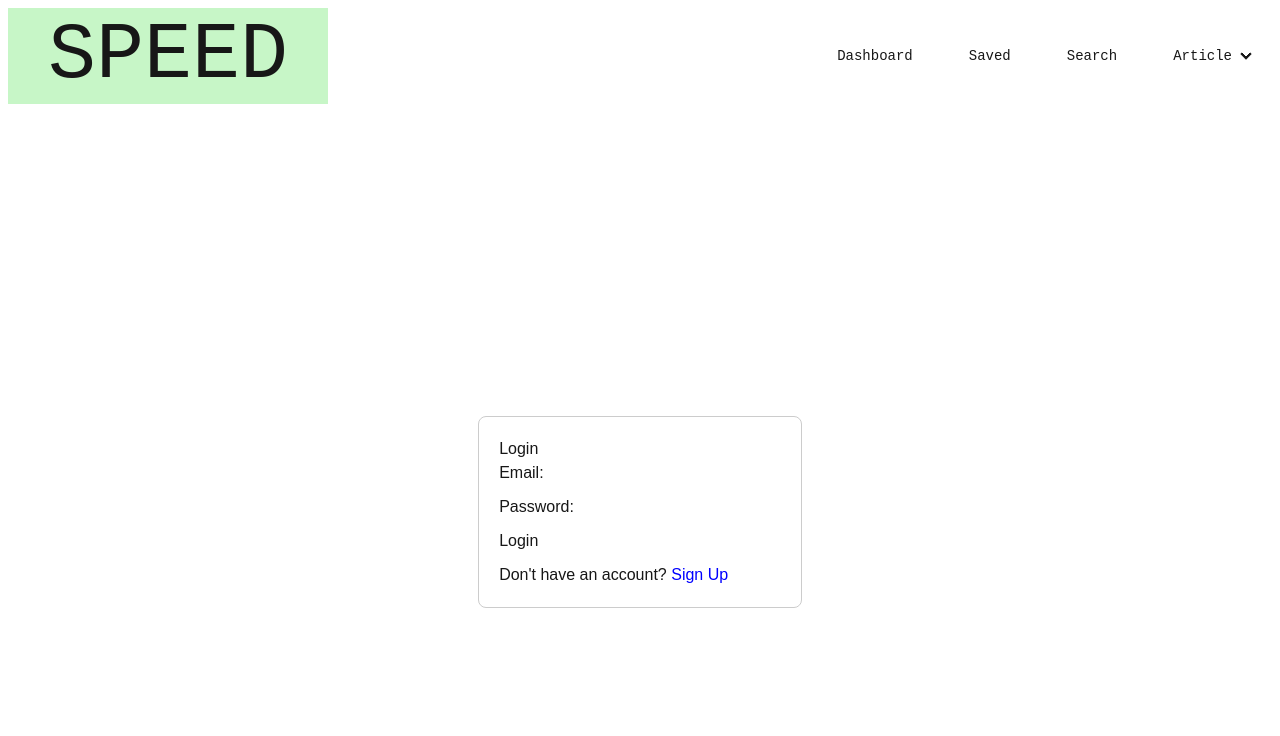
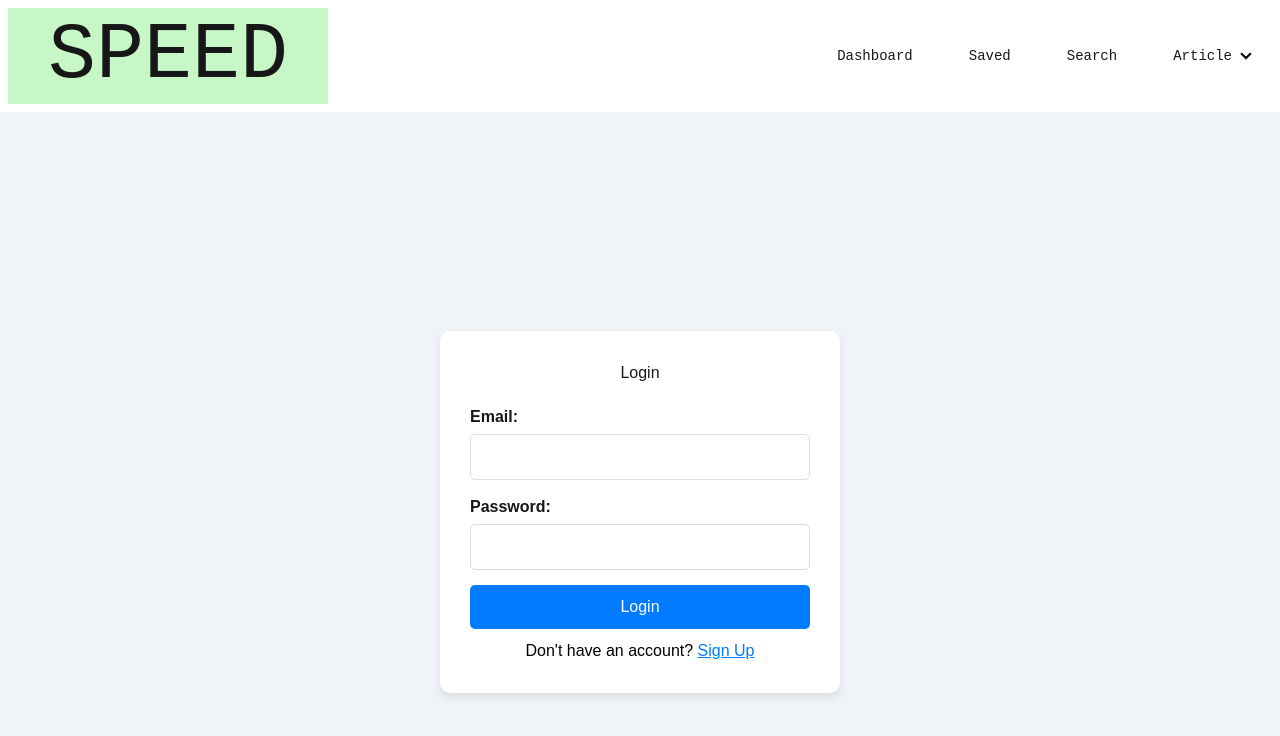
Before and after one commit to tley4/SPEED-W203_01, a Next.js app in the folder speed/: page /login in a window 1280 px wide. Shown: the top 736 px of the page. Built offline with nearby package versions, Linux system fonts and the light colour scheme.

Commit message:
login page and home page ('/') looks improved
make login page and home page to look nicer

```diff
--- a/speed/src/app/login/page.tsx
+++ b/speed/src/app/login/page.tsx
@@ -2,6 +2,7 @@
 
 import { useState } from 'react';
 import { useRouter } from 'next/navigation';
+import '../../css/auth.css'; // Adjust the path based on your file structure
 
 export default function Auth() {
   const [isLogin, setIsLogin] = useState(true);
@@ -18,7 +19,6 @@ export default function Auth() {
       return;
     }
 
-    // Update the endpoint to match your backend server's URL and port
     const endpoint = isLogin
       ? 'http://localhost:5000/api/login'
       : 'http://localhost:5000/api/signup';
@@ -33,7 +33,6 @@ export default function Auth() {
       });
 
       if (res.ok) {
-        // Store a flag in local storage indicating that the user is logged in
         localStorage.setItem('loggedIn', 'true');
         router.push('/'); // Redirect after successful login/signup
       } else {
@@ -46,11 +45,11 @@ export default function Auth() {
   };
 
   return (
-    <div style={{ display: 'flex', justifyContent: 'center', alignItems: 'center', height: '100vh' }}>
-      <form onSubmit={handleSubmit} style={{ maxWidth: '400px', padding: '20px', border: '1px solid #ccc', borderRadius: '8px' }}>
+    <div className="auth-container">
+      <form className="auth-form" onSubmit={handleSubmit}>
         <h2>{isLogin ? 'Login' : 'Sign Up'}</h2>
-        {error && <p style={{ color: 'red' }}>{error}</p>}
-        <div style={{ marginBottom: '10px' }}>
+        {error && <p className="error-message">{error}</p>}
+        <div className="form-group">
           <label htmlFor="email">Email:</label>
           <input
             type="email"
@@ -60,7 +59,7 @@ export default function Auth() {
             required
           />
         </div>
-        <div style={{ marginBottom: '10px' }}>
+        <div className="form-group">
           <label htmlFor="password">Password:</label>
           <input
             type="password"
@@ -70,13 +69,19 @@ export default function Auth() {
             required
           />
         </div>
-        <button type="submit">{isLogin ? 'Login' : 'Sign Up'}</button>
-        <p style={{ marginTop: '10px' }}>
-          {isLogin ? 'Don\'t have an account?' : 'Already have an account?'}{' '}
-          <button type="button" onClick={() => setIsLogin(!isLogin)} style={{ background: 'none', color: 'blue', cursor: 'pointer' }}>
+        <button type="submit" className="auth-button">
+          {isLogin ? 'Login' : 'Sign Up'}
+        </button>
+        <div className="account-switch">
+          {isLogin ? "Don't have an account?" : 'Already have an account?'}{' '}
+          <button
+            type="button"
+            onClick={() => setIsLogin(!isLogin)}
+            className="toggle-button"
+          >
             {isLogin ? 'Sign Up' : 'Login'}
           </button>
-        </p>
+        </div>
       </form>
     </div>
   );
--- a/speed/src/app/page.tsx
+++ b/speed/src/app/page.tsx
@@ -2,6 +2,7 @@
 
 import { useEffect, useState } from 'react';
 import { useRouter } from 'next/navigation';
+import '../css/home.css'; // Adjust the path based on your file structure
 
 export default function HomePage() {
   const [isLoggedIn, setIsLoggedIn] = useState(false);
@@ -16,19 +17,24 @@ export default function HomePage() {
   const handleLogout = () => {
     // Remove the login status from localStorage
     localStorage.removeItem('loggedIn');
-
-    // Redirect to the login page
-    router.push('/login');
+    router.push('/login'); // Redirect to the login page after logout
   };
 
   return (
-    <div style={{ padding: '20px' }}>
-      <h1>Welcome to the Homepage</h1>
-      {isLoggedIn && <p>You are logged in!</p>}
-      {!isLoggedIn && <p>Please log in to access your account.</p>}
-      <button onClick={handleLogout}>
-        Logout
-      </button>
+    <div className="home-container">
+      <div className="home-content">
+        <h1>Welcome to the Homepage</h1>
+        {isLoggedIn ? (
+          <>
+            <p>You are logged in!</p>
+            <button className="home-button" onClick={handleLogout}>
+              Logout
+            </button>
+          </>
+        ) : (
+          <p>Please log in to access your account.</p>
+        )}
+      </div>
     </div>
   );
 }
--- /dev/null
+++ b/speed/src/css/auth.css
@@ -0,0 +1,80 @@
+/* src/css/auth.css */
+.auth-container {
+    display: flex;
+    justify-content: center;
+    align-items: center;
+    height: 100vh;
+    background: #f0f4f8;
+  }
+
+  .auth-form {
+    max-width: 400px;
+    width: 100%;
+    padding: 30px;
+    background: #fff;
+    border-radius: 10px;
+    box-shadow: 0 4px 8px rgba(0, 0, 0, 0.1);
+  }
+
+  .auth-form h2 {
+    text-align: center;
+    margin-bottom: 20px;
+  }
+
+  .error-message {
+    text-align: center;
+    color: red;
+    margin-bottom: 10px;
+  }
+
+  .form-group {
+    margin-bottom: 15px;
+  }
+
+  .form-group label {
+    display: block;
+    margin-bottom: 5px;
+    font-weight: bold;
+  }
+
+  .form-group input {
+    width: 100%;
+    padding: 10px;
+    border-radius: 5px;
+    border: 1px solid #ddd;
+  }
+
+  .auth-button {
+    width: 100%;
+    padding: 10px;
+    border-radius: 5px;
+    background: #007bff;
+    color: #fff;
+    border: none;
+    cursor: pointer;
+    font-size: 16px;
+    transition: background 0.3s ease;
+  }
+
+  .auth-button:hover {
+    background: #0056b3;
+  }
+
+  .account-switch {
+    text-align: center;
+    margin-top: 10px;
+    color: black;
+  }
+
+  .toggle-button {
+    background: none;
+    color: #007bff;
+    border: none;
+    cursor: pointer;
+    text-decoration: underline;
+    transition: color 0.3s ease;
+  }
+
+  .toggle-button:hover {
+    color: #0056b3;
+  }
--- /dev/null
+++ b/speed/src/css/home.css
@@ -0,0 +1,45 @@
+/* src/css/home.css */
+.home-container {
+    display: flex;
+    justify-content: center;
+    align-items: center;
+    height: 100vh;
+    background: #f0f4f8;
+  }
+
+  .home-content {
+    max-width: 600px;
+    width: 100%;
+    padding: 30px;
+    background: #fff;
+    border-radius: 10px;
+    box-shadow: 0 4px 8px rgba(0, 0, 0, 0.1);
+    text-align: center;
+  }
+
+  .home-content h1 {
+    margin-bottom: 20px;
+    font-size: 24px;
+    color: #333;
+  }
+
+  .home-content p {
+    margin-bottom: 15px;
+    font-size: 18px;
+    color: #555;
+  }
+
+  .home-button {
+    padding: 10px 20px;
+    border-radius: 5px;
+    background: #007bff;
+    color: #fff;
+    border: none;
+    cursor: pointer;
+    transition: background 0.3s ease;
+    font-size: 16px;
+  }
+
+  .home-button:hover {
+    background: #0056b3;
+  }
```
